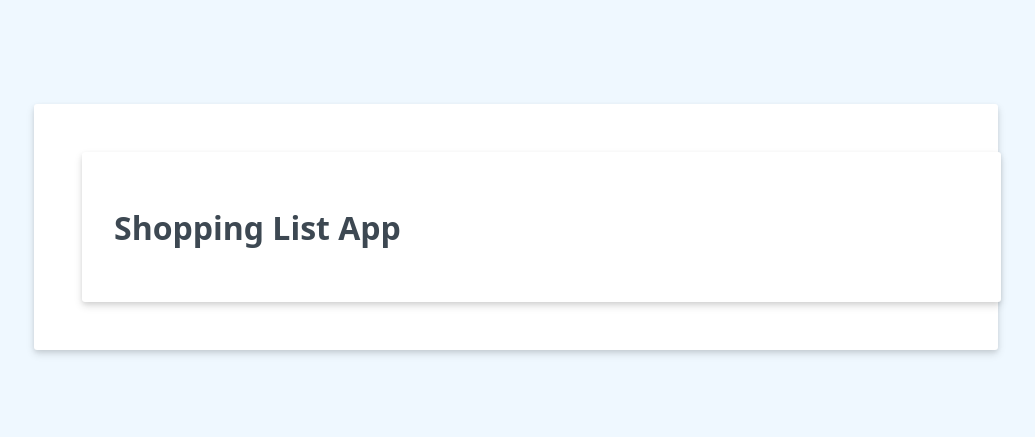
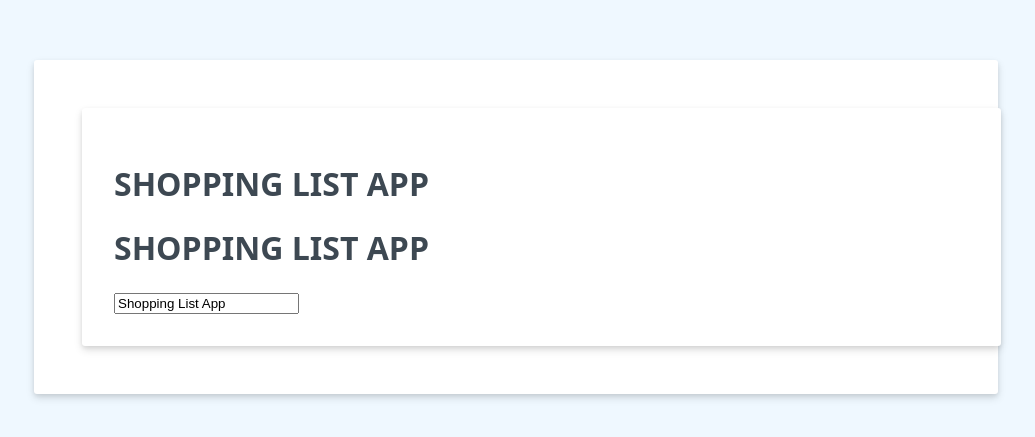
Before and after one commit to Audyari/Vue.js-Fundamentals, a Vue app in the folder 3. Vue.js 3 Fundamentals with the Composition API/1. Getting Started with Vue.js and the Composition API/my-vue-app/: page / in a window 1280 px wide. Shown: the part 173-610 px from the top of the page, without its empty margins (124-1159 px from the left). Built offline with nearby package versions, Linux system fonts and the light colour scheme.

Commit message:
2. Vue Template Syntax and Expressions

```diff
--- a/3. Vue.js 3 Fundamentals with the Composition API/1. Getting Started with Vue.js and the Composition API/my-vue-app/src/components/HelloWord1.vue
+++ b/3. Vue.js 3 Fundamentals with the Composition API/1. Getting Started with Vue.js and the Composition API/my-vue-app/src/components/HelloWord1.vue
@@ -5,5 +5,7 @@ const header = ref('Shopping List App')
 </script>
 
 <template>
-  <h1>{{ header }}</h1>
+  <h1>{{ header.toUpperCase() }}</h1>
+  <h1>{{ header.toLocaleUpperCase() }}</h1>
+  <input type="text" v-model="header">
 </template>
```
